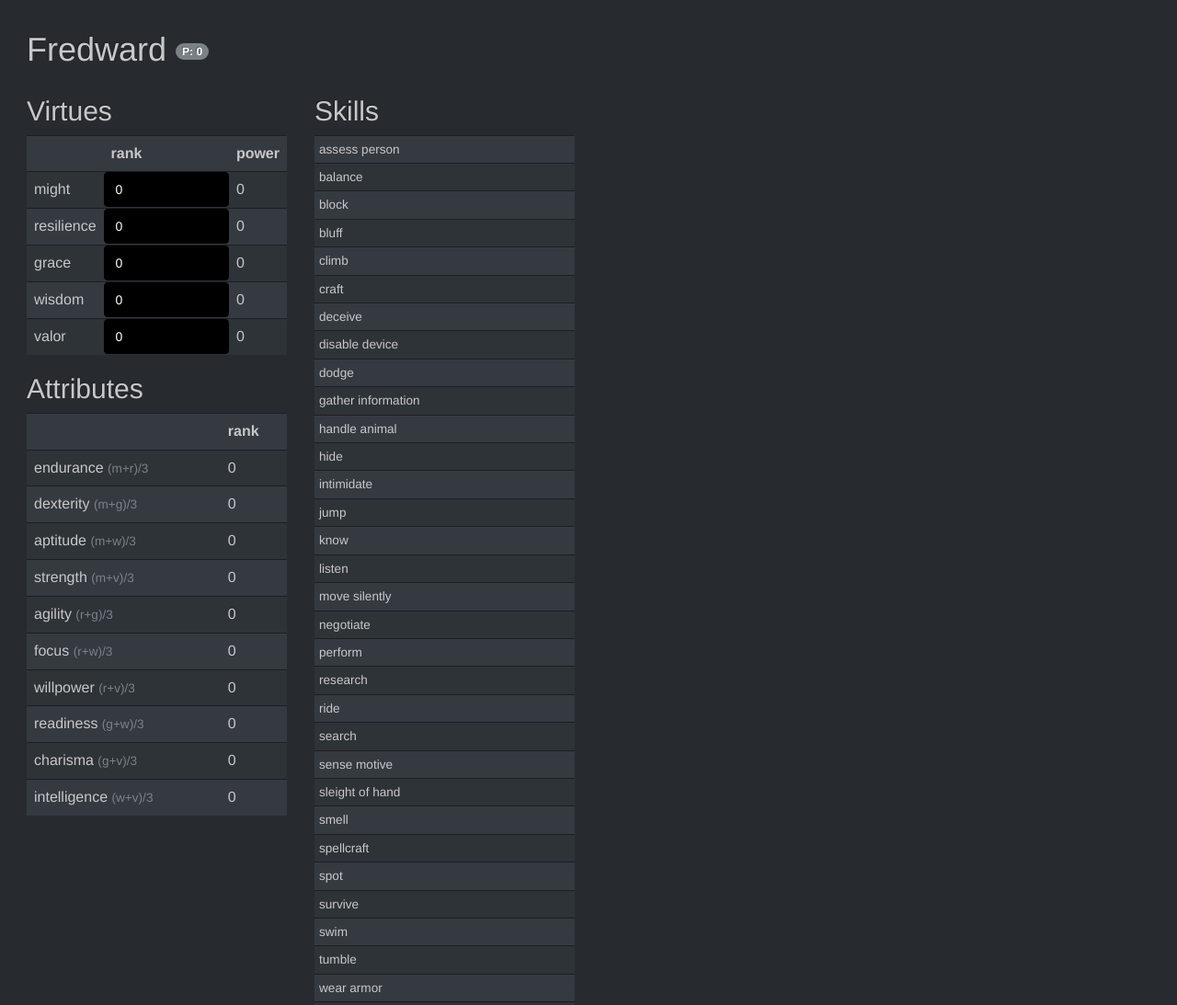
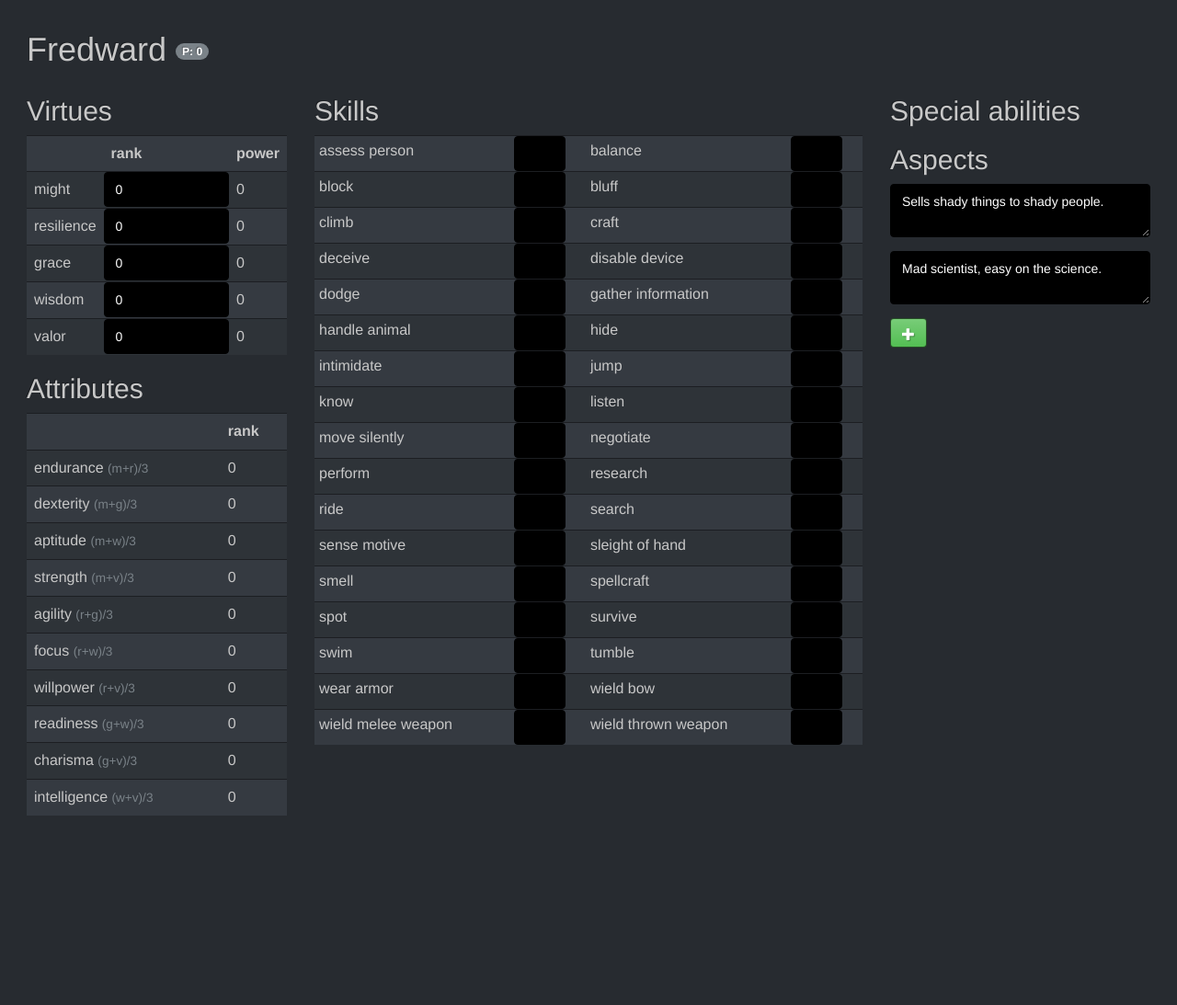
Before and after one commit to bblack/sandchar, a plain HTML site: page index.html in a window 1280 px wide. Shown: the top 1093 px of the page at 92% size. After the commit the page ends 921 px from the top, so only its background shows below. Drawn offline with nearby package versions, Linux system fonts and the light colour scheme.

Commit message:
2-col attributes, plus aspects

```diff
--- a/app.js
+++ b/app.js
@@ -3,6 +3,11 @@ function p(d){
 }
 angular.module('sandchar', [])
 .run(($rootScope, Character) => {
+    Character.name = 'Fredward';
+    Character.aspects = [
+        'Sells shady things to shady people.',
+        'Mad scientist, easy on the science.'
+    ]
     $rootScope.char = Character;
 })
 .factory('Character', () => {
@@ -22,7 +27,6 @@ angular.module('sandchar', [])
         return p(this.rank);
     }
     var Character = {
-        name: 'Fredward',
         virtues: ['might', 'resilience', 'grace', 'wisdom', 'valor']
             .map((v) => new Virtue(v)),
         attributes: _.map({
@@ -44,8 +48,12 @@ angular.module('sandchar', [])
             'search', 'sense motive', 'sleight of hand', 'smell', 'spellcraft',
             'spot', 'survive', 'swim', 'tumble', 'wear armor', 'wield bow',
             'wield melee weapon', 'wield thrown weapon'], (s) => s),
+        aspects: []
+    };
+    _.extend(Character, {
         virtuesPower: () => _.inject(Character.virtues, (m, v) => m + v.power(), 0),
-        totalPower: () => Character.virtuesPower() // + skills power + abilities power
-    };
+        totalPower: () => Character.virtuesPower(), // + skills power + abilities power
+        addAspect: () => Character.aspects.push('')
+    })
     return Character;
 })
--- a/index.html
+++ b/index.html
@@ -43,8 +43,7 @@ https://cdnjs.cloudflare.com/ajax/libs/underscore.js/1.8.3/underscore-min.js'></
                             </td>
                         </tr>
                     </table>
-                <!-- </div>
-                <div class='col-sm-3'> -->
+
                     <h2>Attributes</h2>
                     <table class='table table-striped'>
                         <tr>
@@ -62,15 +61,36 @@ https://cdnjs.cloudflare.com/ajax/libs/underscore.js/1.8.3/underscore-min.js'></
                         </tr>
                     </table>
                 </div>
-                <div class='col-sm-3'>
+                <div class='col-sm-6'>
                     <h2>Skills</h2>
                     <table class='table table-condensed table-striped'>
-                        <tr ng-repeat='skill in char.skills'>
-                            <td class='small'>
-                                {{skill}}
+                        <tr ng-repeat='skill in char.skills'
+                            ng-if='$even'>
+                            <td>{{skill}}</td>
+                            <td style='padding: 0;'>
+                                <input class='form-control' type='number'
+                                    style='width: 4em;'/>
+                            </td>
+                            <td>{{char.skills[$index + 1]}}</td>
+                            <td style='padding: 0;'>
+                                <input class='form-control' type='number'
+                                    style='width: 4em;'/>
                             </td>
                         </tr>
                     </table>
+                </div>
+                <div class='col-sm-3'>
+                    <h2>Special abilities</h2>
+                    <h2>Aspects</h2>
+                    <div class='form-group' ng-repeat='aspect in char.aspects'>
+                        <textarea ng-model='char.aspects[$index]'
+                        class='form-control'>
+                        </textarea>
+                    </div>
+                    <button type='button' class='btn btn-success'
+                        ng-click='char.addAspect()'>
+                        <span class='glyphicon glyphicon-plus'></span>
+                    </button>
                 </div>
             </div>
         </div>
```
